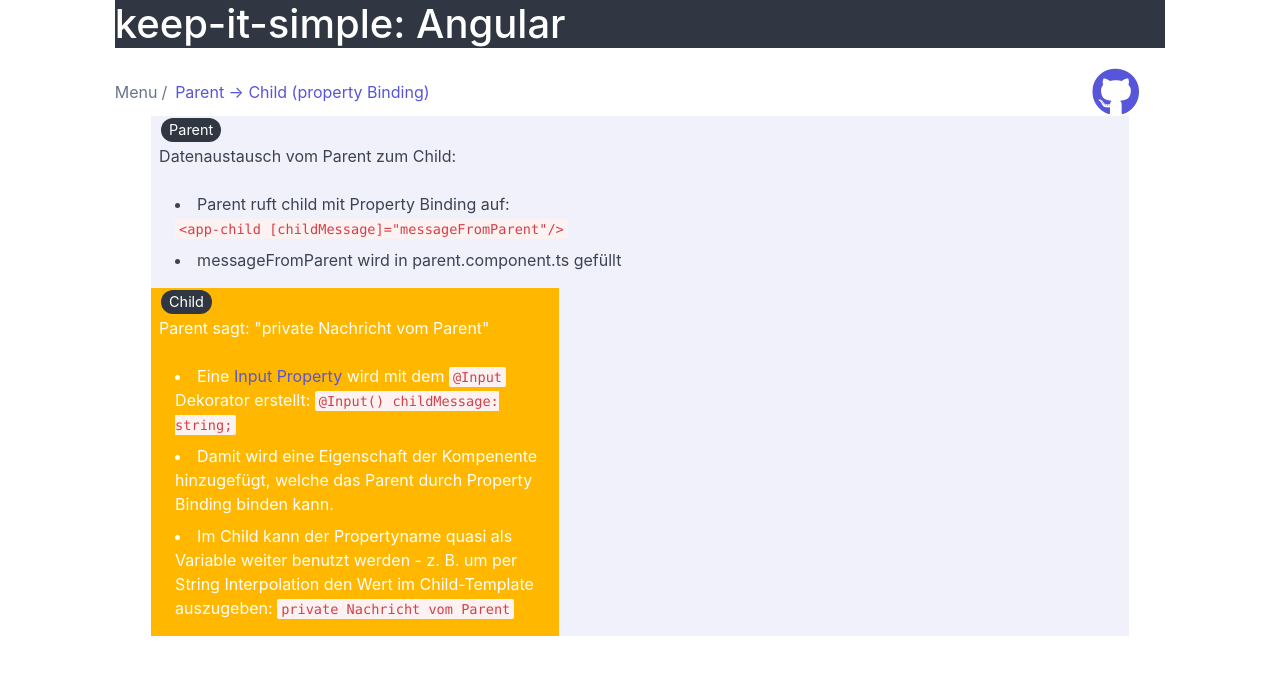
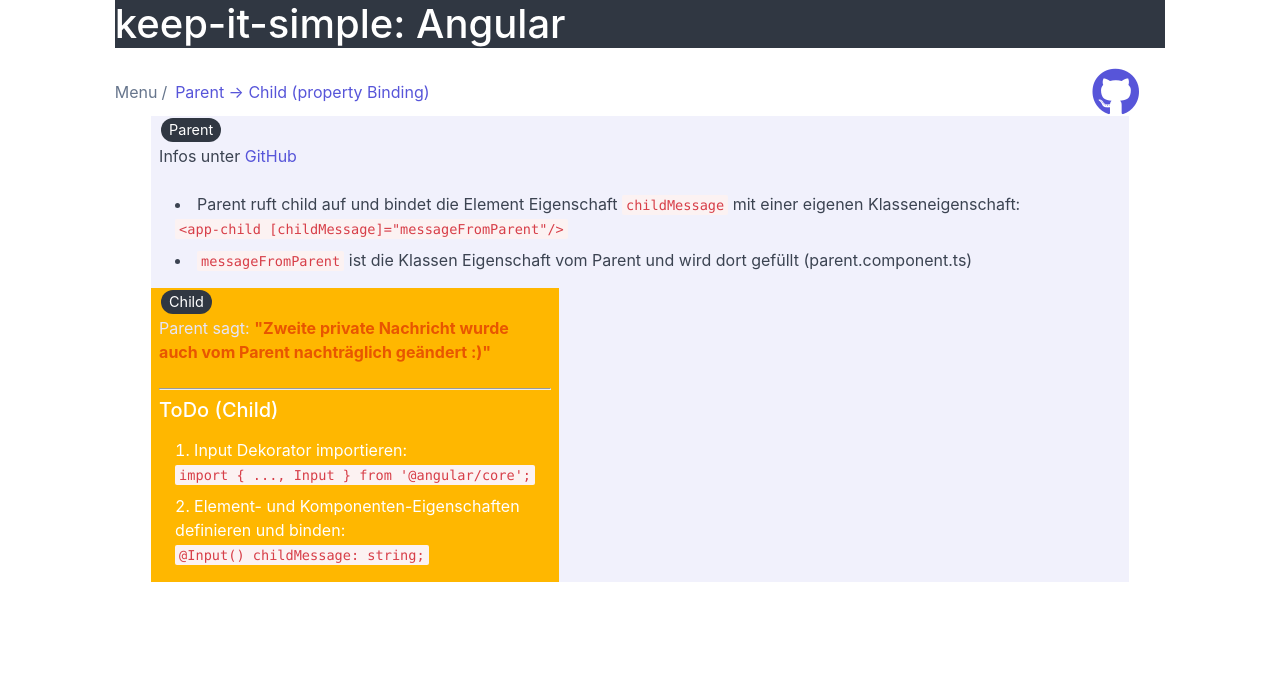
Before and after one commit to dele1972/kis-angular-de, an Angular app: page /i001-parent2child in a window 1280 px wide. Shown: the top 674 px of the page. Built offline with nearby package versions, Linux system fonts and the light colour scheme.

Commit message:
kleine Änderungen am Wording (Templates und readme)

```diff
--- a/src/app/issues/i001-parent2child/child/child.component.ts
+++ b/src/app/issues/i001-parent2child/child/child.component.ts
@@ -4,22 +4,21 @@
   selector: 'app-child',
   template: `
   <div class="chip bg-dark">Child</div>
-    <p>
-      Parent sagt: "{{childMessage}}"
+    <p class="text-secondary">
+    Parent sagt: <strong class="text-error">"{{childMessage}}"</strong>
     </p>
-    <ul>
+    <hr />
+    <h5>ToDo (Child)</h5>
+    <ol>
         <li>
-          Eine <a href="https://angular.io/guide/template-syntax#input-and-output-properties">Input Property</a>
-          wird mit dem <code>@Input</code> Dekorator erstellt: <code>@Input() childMessage: string;</code>
+          Input Dekorator importieren:<br />
+          <code>import {{ '{' }} ..., Input {{ '}' }} from '@angular/core';</code>
         </li>
         <li>
-          Damit wird eine Eigenschaft der Kompenente hinzugefügt, welche das Parent durch Property Binding binden kann.
+          Element- und Komponenten-Eigenschaften definieren und binden:<br />
+          <code>@Input() childMessage: string;</code>
         </li>
-        <li>
-          Im Child kann der Propertyname quasi als Variable weiter benutzt werden - z. B. um per String Interpolation den
-          Wert im Child-Template auszugeben: <code>{{childMessage}}</code>
-        </li>
-    </ul>
+    </ol>
   `,
   styles: []
 })
--- a/src/app/issues/i001-parent2child/i001-parent2child.component.ts
+++ b/src/app/issues/i001-parent2child/i001-parent2child.component.ts
@@ -8,11 +8,20 @@
 
     <div class="chip bg-dark">Parent</div>
     <p>
-      Datenaustausch vom Parent zum Child:
+      Infos unter
+      <a href="https://github.com/dele1972/kis-angular-de/tree/issue/sharing-data/i001-parent2child/src/app/issues/i001-parent2child"
+      target="_blank">GitHub</a>
     </p>
     <ul>
-        <li>Parent ruft child mit Property Binding auf: <br /><code>&lt;app-child [childMessage]="messageFromParent"/&gt;</code></li>
-        <li>messageFromParent wird in parent.component.ts gefüllt</li>
+        <li>
+          Parent ruft child auf und bindet die Element Eigenschaft
+          <code>childMessage</code> mit einer eigenen Klasseneigenschaft:<br />
+          <code>&lt;app-child [childMessage]="messageFromParent"/&gt;</code>
+        </li>
+        <li>
+          <code>messageFromParent</code> ist die Klassen Eigenschaft vom Parent
+          und wird dort gefüllt (parent.component.ts)
+        </li>
     </ul>
 
     <div class="columns">
@@ -28,6 +37,13 @@
 })
 export class I001Parent2childComponent {
 
-  private messageFromParent = "private Nachricht vom Parent";
+  private messageFromParent = "Erste private Nachricht vom Parent";
 
+  constructor() {
+    setTimeout(() => {
+      this.messageFromParent = "Zweite private Nachricht " +
+        "wurde auch vom Parent nachträglich geändert :)";
+    }, 3000);
+
+  }
 }
```
